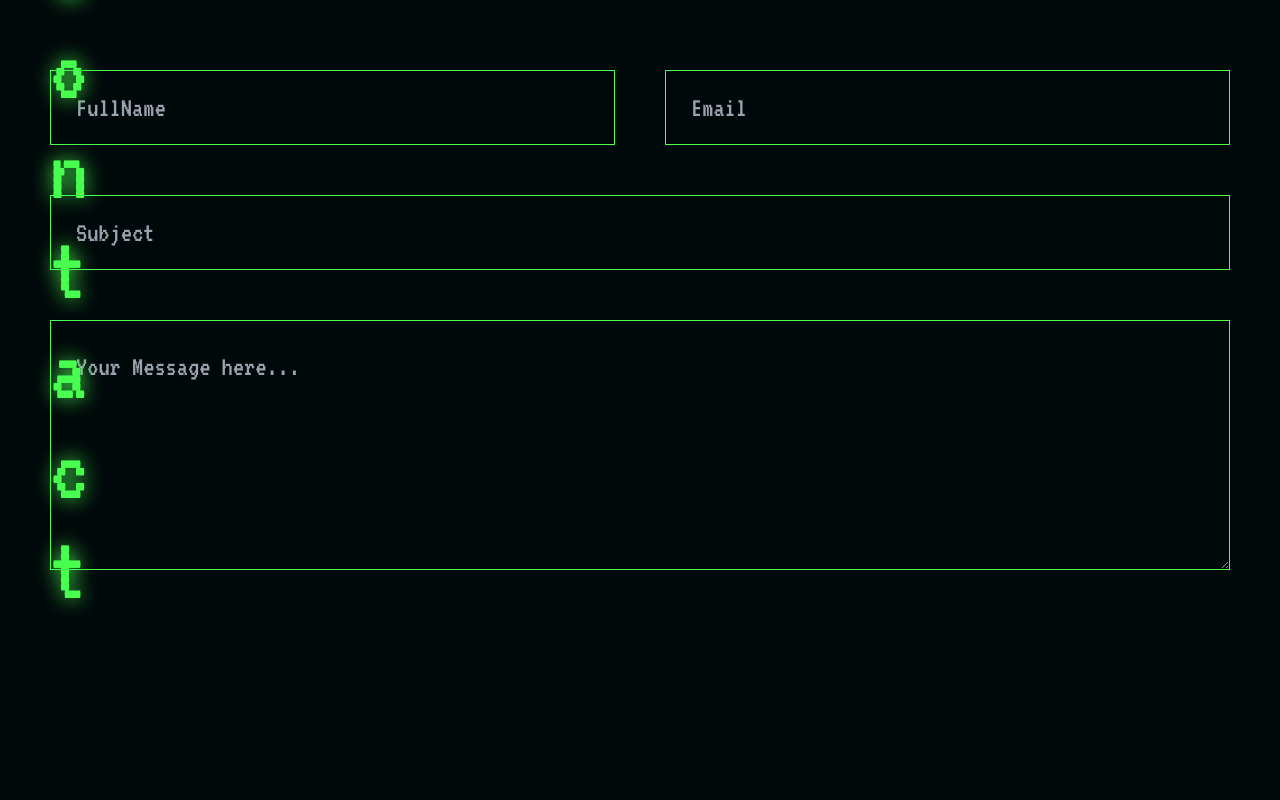
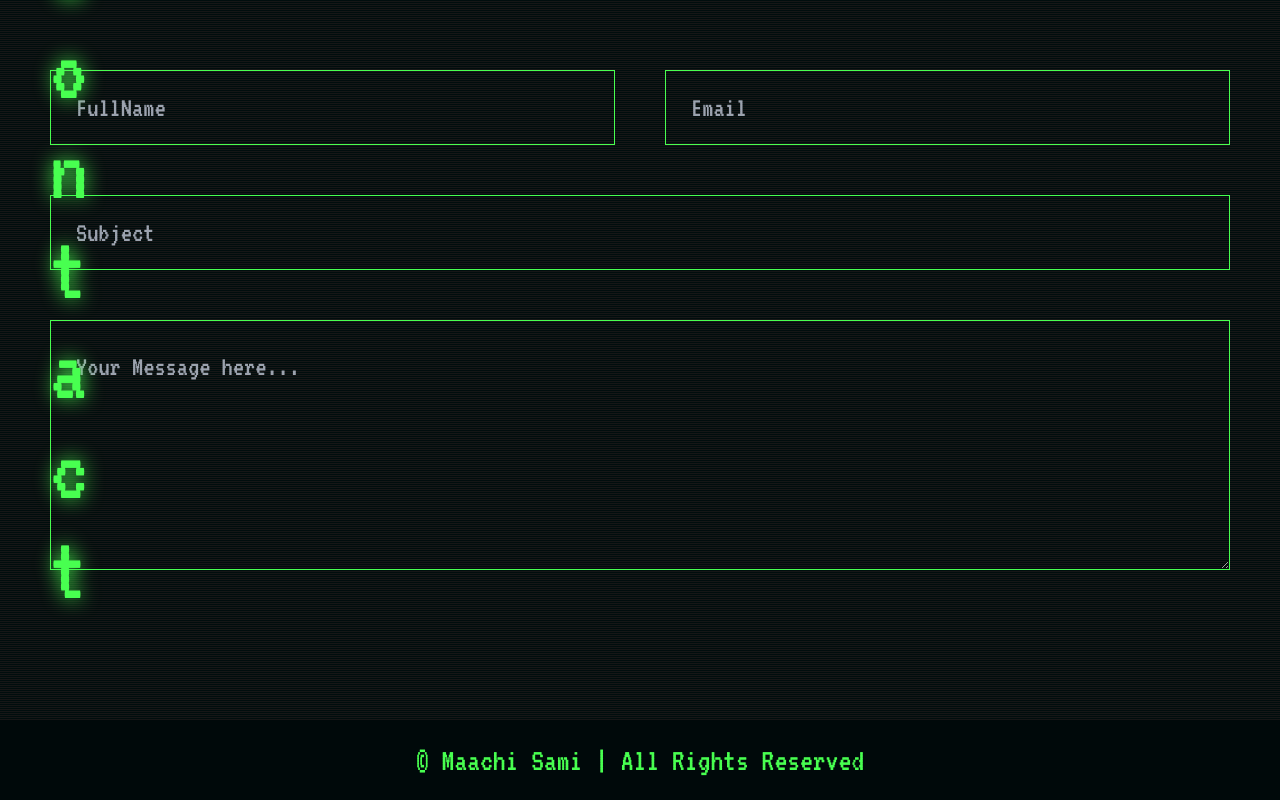
Before and after one commit to Sami-21/NextJSPortfolio, a Next.js app: page / in a window 1280 px wide. Shown: the part 3302-4102 px from the top of the page. Before the commit the page ends 3929 px from the top, so only its background shows below. Built offline with nearby package versions, Linux system fonts and the light colour scheme.

Commit message:
footer added

```diff
--- a/Components/Footer.tsx
+++ b/Components/Footer.tsx
@@ -1,7 +1,12 @@
 import React from "react";
+import style from "../styles/Footer.module.css";
 
 const Footer: React.FC = () => {
-  return <div>Footer</div>;
+  return (
+    <footer className={style.FooterContainer}>
+      &#169; Maachi Sami | All Rights Reserved
+    </footer>
+  );
 };
 
 export default Footer;
--- a/pages/index.tsx
+++ b/pages/index.tsx
@@ -1,5 +1,6 @@
 import type { NextPage } from "next";
 import Head from "next/head";
+import Footer from "../Components/Footer";
 import IntroComponents from "../Components/IntroComponents";
 import PortfolioContent from "../Components/PortfolioContent";
 
@@ -18,9 +19,10 @@ const Home: NextPage = () => {
         <meta name="viewport" content="width=device-width, initial-scale=1.0" />
       </Head>
 
-      <div className=" min-h-screen max-w-screen ">
+      <div>
         {/* <IntroComponents /> */}
         <PortfolioContent showCompDelay={0} />
+        <Footer />
       </div>
     </>
   );
--- a/styles/ContactSection.module.css
+++ b/styles/ContactSection.module.css
@@ -2,6 +2,7 @@
   display: flex;
   flex-direction: column;
   width: 100vw;
+  min-height: 100vh;
   padding: 0 50px 50px 50px;
   color: #48ff50;
   gap: 50px;
--- /dev/null
+++ b/styles/Footer.module.css
@@ -0,0 +1,10 @@
+.FooterContainer {
+  display: flex;
+  align-items: center;
+  justify-content: center;
+  width: 100vw;
+  height: 5rem;
+  background-color: #00090a;
+  color: #48ff50;
+  font-size: 32px;
+}
--- a/styles/Noisebackground.module.css
+++ b/styles/Noisebackground.module.css
@@ -3,7 +3,7 @@
   top: 0px;
   left: -50px;
   width: calc(100vw + 60px);
-  min-height: 400vh;
+  height: 100%;
   background: repeating-linear-gradient(
     #00090a,
     #00090a 70%,
--- a/styles/Project.module.css
+++ b/styles/Project.module.css
@@ -13,6 +13,7 @@
   color: #48ff50;
   opacity: 0;
   font-size: 48px;
+  margin-bottom: 25px;
 }
 
 .ProjectTitle::before {
@@ -29,6 +30,7 @@
 .ProjectDescription {
   font-size: 18px;
   opacity: 0;
+  margin-bottom: 25px;
 }
 
 .ProjectLinks {
--- a/styles/SkillsSection.module.css
+++ b/styles/SkillsSection.module.css
@@ -29,8 +29,9 @@
   width: 150px;
   height: 150px;
 }
-@media screen (max-width: 768px) {
+
+@media (max-width: 449px) {
   .CategoryContainer {
-    gap: 50px;
+    justify-content: center;
   }
 }
--- a/styles/WorkSection.module.css
+++ b/styles/WorkSection.module.css
@@ -2,7 +2,6 @@
   width: 100vw;
   min-height: 750px;
   padding: 0 50px;
-
 }
 
 .TextContainer {
@@ -17,7 +16,6 @@
 
 .ProjectOuterContainer {
   width: 100%;
-  height: 350px;
   display: flex;
   flex-direction: column;
   align-items: center;
--- a/styles/globals.css
+++ b/styles/globals.css
@@ -13,6 +13,8 @@ body {
   overflow-x: hidden;
   background: #00090a;
   z-index: -10;
+  min-height: 100vh;
+  max-width: 100vw;
 }
 
 a {
```
